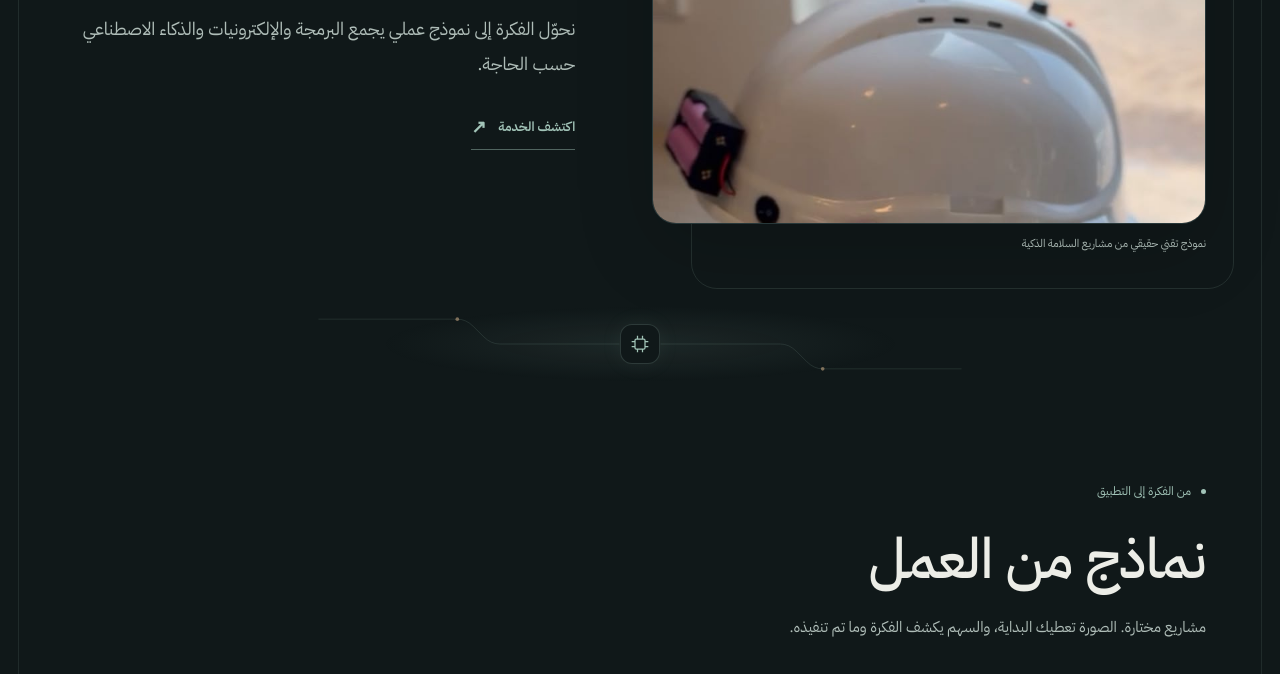
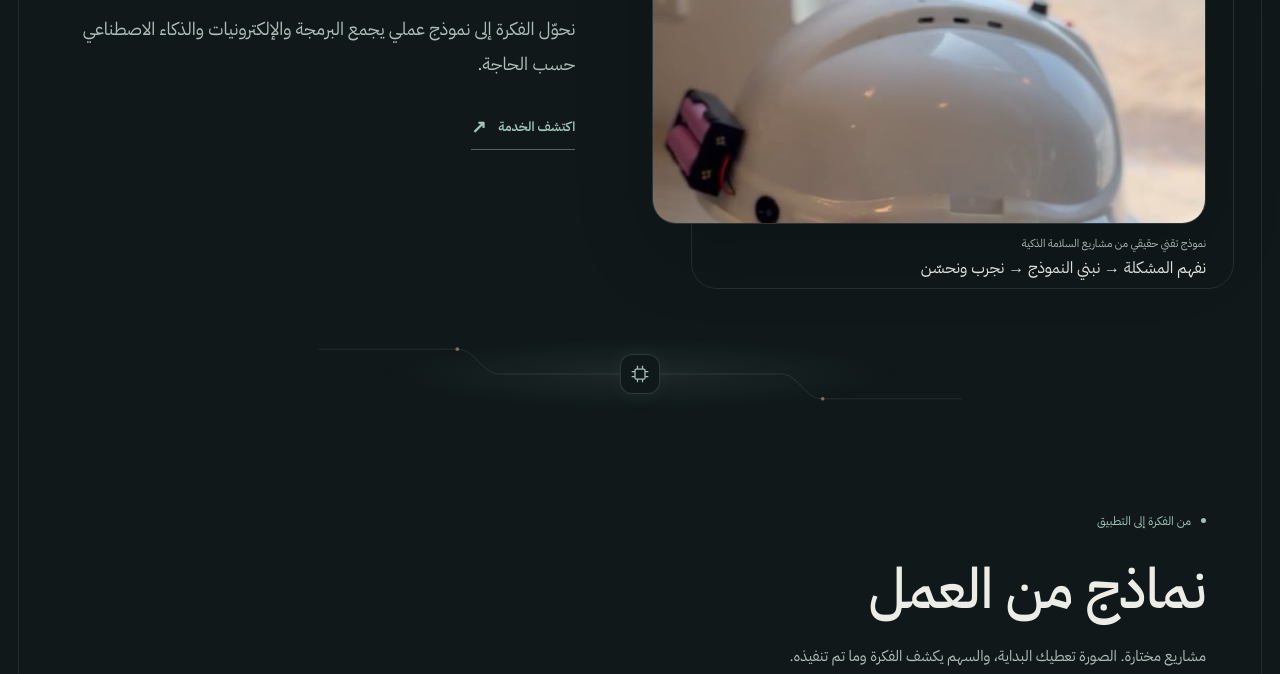
Before and after one commit to Swiitchom/SWITCH-WEBSITE, a website: page public/index.html in a window 1280 px wide. Shown: the part 3767-4441 px from the top of the page. Drawn offline with Linux system fonts and the light colour scheme; no server answers; animation ran at ten frames a second.

Commit message:
Add lightweight service process bridge

```diff
--- a/public/index.html
+++ b/public/index.html
@@ -51,7 +51,7 @@
 <link rel="stylesheet" href="assets/service-packages.css?v=3"><link rel="stylesheet" href="assets/quote-brief.css?v=1">
 <link rel="stylesheet" href="/assets/consultation-entry.css">
 <link rel="stylesheet" href="/assets/live-stats.css?v=2">
-<link rel="stylesheet" href="/assets/flow-2026.css?v=1"></head>
+<link rel="stylesheet" href="/assets/flow-2026.css?v=2"></head>
 <body>
 <div class="ambient-field" aria-hidden="true">
   <span class="ambient-orb ambient-orb-a"></span>
@@ -200,6 +200,13 @@
     </div>
     <div class="services-stage">
       <div class="svc-grid" id="svcGrid"></div>
+    </div>
+    <div class="service-process-flow" aria-label="طريقة العمل">
+      <span data-layout-ar="نفهم المشكلة" data-layout-en="Understand the problem">نفهم المشكلة</span>
+      <i aria-hidden="true">→</i>
+      <span data-layout-ar="نبني النموذج" data-layout-en="Build the prototype">نبني النموذج</span>
+      <i aria-hidden="true">→</i>
+      <span data-layout-ar="نجرب ونحسّن" data-layout-en="Test and improve">نجرب ونحسّن</span>
     </div>
   </div>
 </section>
```
